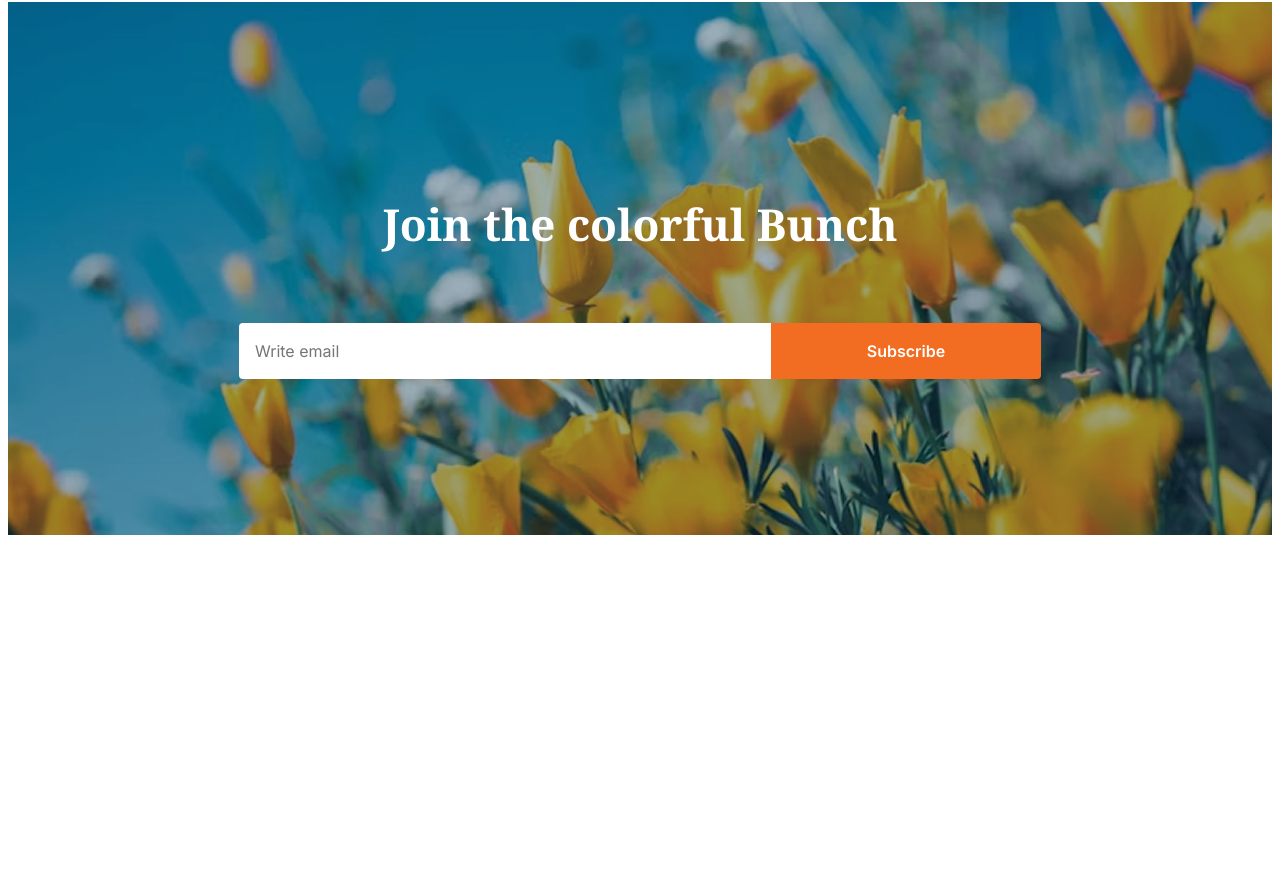
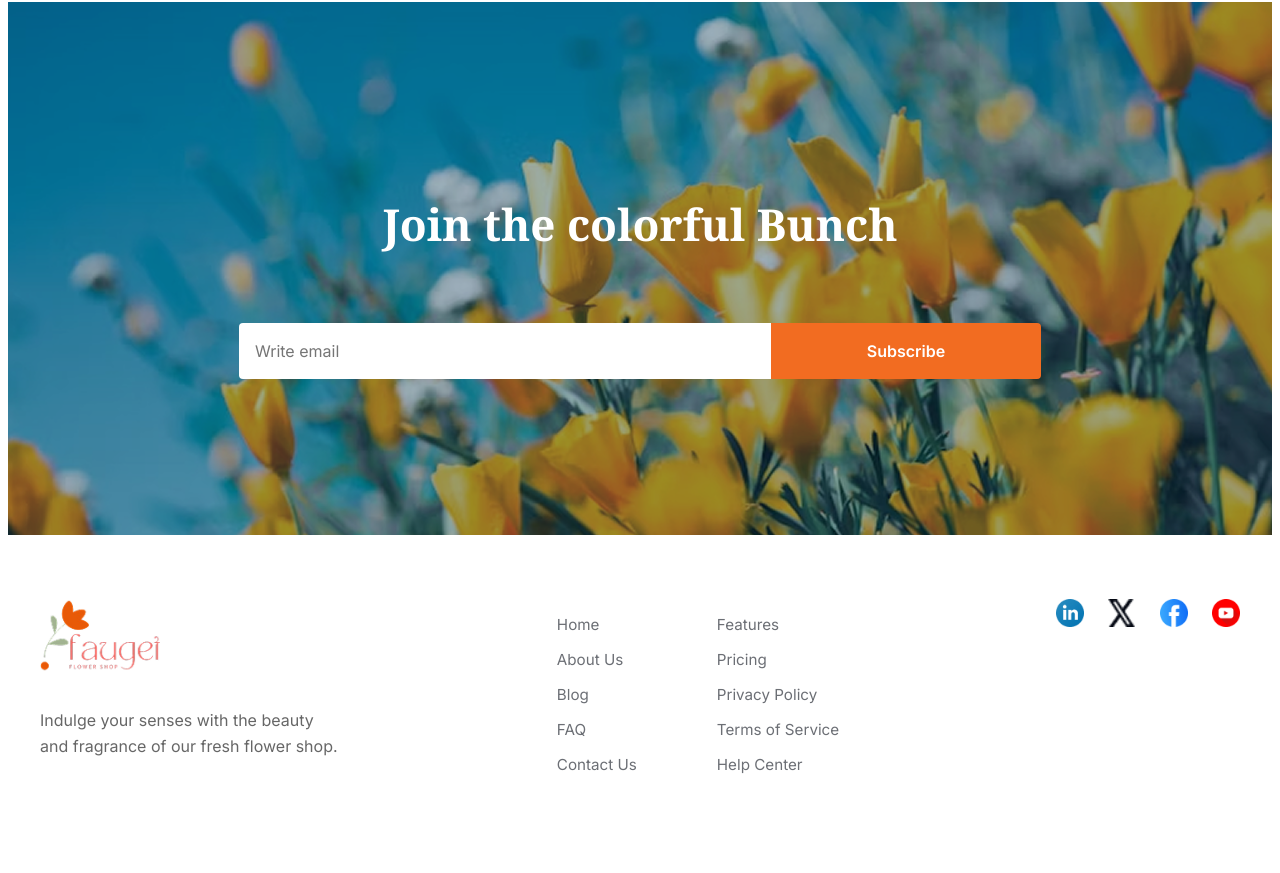
Before and after one commit to ivyfaraezi/flower-market, a plain HTML site: page index.html in a window 1280 px wide. Shown: the part 3689-4562 px from the top of the page. Before the commit the page ends 4232 px from the top, so only its background shows below. Drawn offline with Linux system fonts and the light colour scheme.

Commit message:
Footer Section Added and Action Listener Added

```diff
--- a/index.html
+++ b/index.html
@@ -186,5 +186,45 @@
         </div>
       </section>
     </main>
+    <footer class="footer">
+      <div class="footer-content">
+        <div class="footer-brand">
+          <img src="assets/logo.png" alt="Logo" />
+          <p class="inter light-gray">
+            Indulge your senses with the beauty and fragrance of our fresh
+            flower shop.
+          </p>
+        </div>
+        <div class="footer-links">
+          <ul>
+            <li>Home</li>
+            <li>About Us</li>
+            <li>Blog</li>
+            <li>FAQ</li>
+            <li>Contact Us</li>
+          </ul>
+          <ul>
+            <li>Features</li>
+            <li>Pricing</li>
+            <li>Privacy Policy</li>
+            <li>Terms of Service</li>
+            <li>Help Center</li>
+          </ul>
+        </div>
+        <div class="footer-social">
+          <img src="assets/icon-linkedin.png" alt="LinkedIn" />
+          <img src="assets/icon-twitter.png" alt="Twitter" />
+          <img src="assets/icon-facebook.png" alt="Facebook" />
+          <img src="assets/icon-youtube.png" alt="YouTube" />
+        </div>
+      </div>
+    </footer>
+    <script>
+      document.querySelectorAll(".flower-collection .btn").forEach((button) => {
+        button.addEventListener("click", () => {
+          alert("Flower Added to Cart");
+        });
+      });
+    </script>
   </body>
 </html>
--- a/styles/style.css
+++ b/styles/style.css
@@ -304,3 +304,70 @@
 .join-form .btn:hover {
   background-color: #d85f1d;
 }
+/* Footer */
+footer {
+  padding: 4rem 2rem;
+  font-family: "Inter", sans-serif;
+}
+.footer-content {
+  max-width: 1440px;
+  margin: 0 auto;
+  display: flex;
+  justify-content: space-between;
+  align-items: flex-start;
+  gap: 2rem;
+}
+
+.footer-brand {
+  max-width: 300px;
+}
+
+.footer-brand img {
+  width: 120px;
+  margin-bottom: 1rem;
+}
+
+.footer-brand p {
+  color: rgba(0, 0, 0, 0.6);
+  font-size: 1rem;
+  line-height: 1.6;
+}
+
+.footer-links {
+  display: flex;
+  gap: 5rem;
+}
+
+.footer-links ul {
+  list-style: none;
+  padding: 0;
+}
+
+.footer-links li {
+  margin-bottom: 1rem;
+  color: #6c6f75;
+  cursor: pointer;
+  font-size: 0.95rem;
+  transition: color 0.3s ease;
+}
+
+.footer-links li:hover {
+  color: #4e47ff;
+}
+
+.footer-social {
+  display: flex;
+  gap: 1.5rem;
+  align-items: center;
+}
+
+.footer-social img {
+  width: 28px;
+  height: 28px;
+  cursor: pointer;
+  transition: transform 0.3s ease;
+}
+
+.footer-social img:hover {
+  transform: scale(1.1);
+}
```
